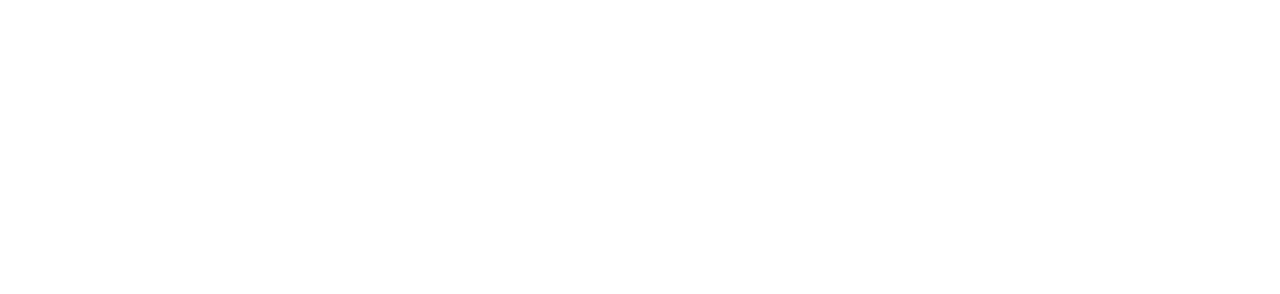
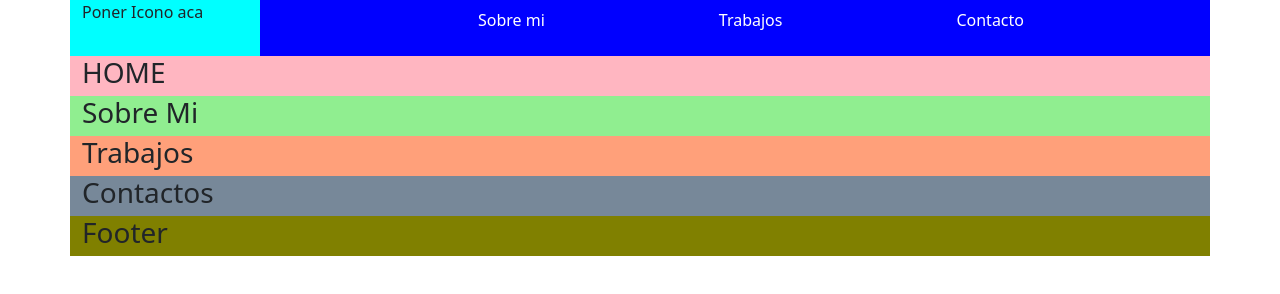
Before and after one commit to TanatosAlado/PortFolio, a plain HTML site: page index.html in a window 1280 px wide. Drawn offline with nearby package versions, Linux system fonts and the light colour scheme.

Commit message:
Comienza el juego

```diff
--- /dev/null
+++ b/css/portfolioStyle.css
@@ -0,0 +1,56 @@
+.rowFlex {
+	display: flex;
+	flex-direction: row;
+	flex-wrap: nowrap;
+	width: 100%;
+    background-color: rgba(242, 250, 250, 0.3);
+}
+
+.fondo1{
+    background-color: aqua;
+}
+
+.fondo2{
+    background-color: blue;
+}
+
+.navbar{
+    justify-content:space-evenly;
+}
+
+.navbar li{
+    display: flex;
+	flex-direction: row;
+    color: white;
+    text-align: center;
+}
+
+.home{
+    width: 100%;
+    height: 40px;
+    background-color: lightpink;
+}
+
+.sobreMi{
+    width: 100%;
+    height: 40px;
+    background-color: lightgreen;
+}
+
+.misTrabajos{
+    width: 100%;
+    height: 40px;
+    background-color: lightsalmon;
+}
+
+.contacto{
+    width: 100%;
+    height: 40px;
+    background-color: lightslategray;
+}
+
+.footer{
+    width: 100%;
+    height: 40px;
+    background-color:olive
+}
--- a/index.html
+++ b/index.html
@@ -4,9 +4,41 @@
     <meta charset="UTF-8">
     <meta http-equiv="X-UA-Compatible" content="IE=edge">
     <meta name="viewport" content="width=device-width, initial-scale=1.0">
-    <title>Document</title>
+    <link href="https://cdn.jsdelivr.net/npm/bootstrap@5.1.3/dist/css/bootstrap.min.css" rel="stylesheet" integrity="sha384-1BmE4kWBq78iYhFldvKuhfTAU6auU8tT94WrHftjDbrCEXSU1oBoqyl2QvZ6jIW3" crossorigin="anonymous">
+    <link rel="stylesheet" href="./css/portfolioStyle.css">
+    <title>PortFolio - Home</title>
 </head>
 <body>
-
+    <header>
+        <div class="container">
+            <div class="row">
+                <div class="col-2 col-sm-2 col-md-2 col-lg-2 fondo1">
+                    Poner Icono aca
+                </div>
+                <div class="col-10 col-sm-10 col-md-10 col-lg-10 fondo2">
+                    <ul class="navbar">
+                        <li>Sobre mi</li>
+                        <li>Trabajos</li>
+                        <li>Contacto</li>
+                    </ul>
+                </div>
+            </div>
+        </div>
+    </header>
+    <div class="home container">
+        <h3>HOME</h3>
+    </div>
+    <div class="sobreMi container">
+        <h3>Sobre Mi</h3>
+    </div>
+    <div class="misTrabajos container">
+        <h3>Trabajos</h3>
+    </div>
+    <div class="contacto container">
+        <h3>Contactos</h3>
+    </div>
+    <div class="footer container">
+        <h3>Footer</h3>
+    </div>
 </body>
 </html>
```
